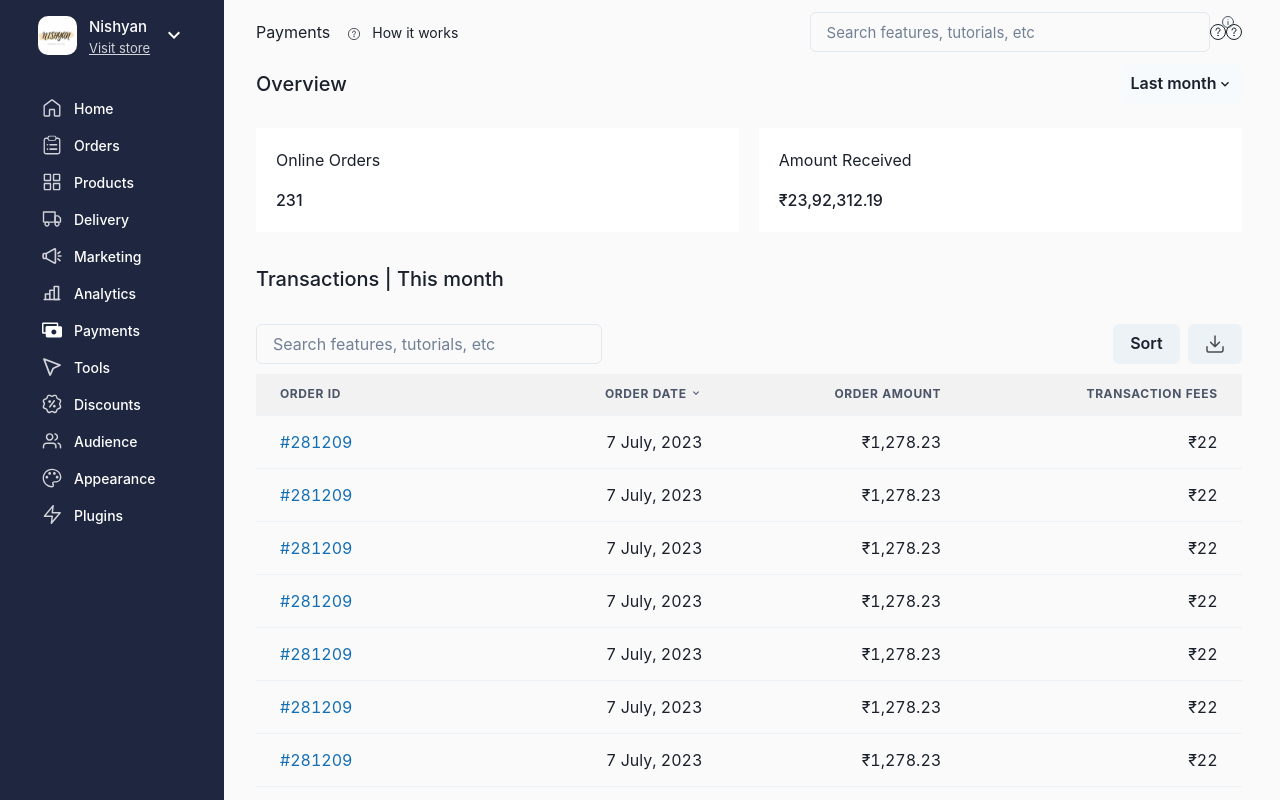
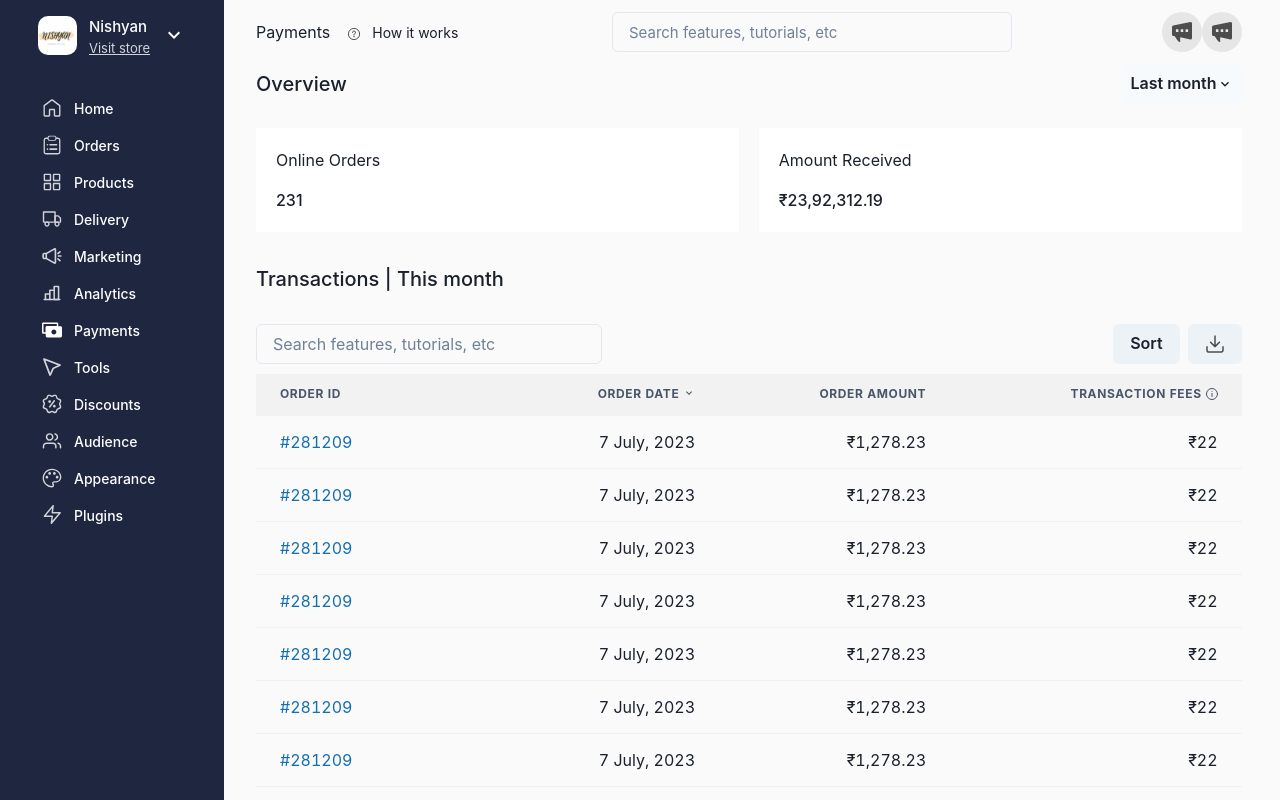
Before and after one commit to vineetkhemnani/Dukaan-assignment, a React (Vite) app: page / in a window 1280 px wide. Shown: the top 800 px of the page. Built offline with nearby package versions, Linux system fonts and the light colour scheme.

Commit message:
bug fixes

```diff
--- a/src/components/TopNav.jsx
+++ b/src/components/TopNav.jsx
@@ -10,14 +10,10 @@ import {
 
 const TopNav = () => {
   return (
-    <Flex
-      my={'12px'}
-      alignItems={'center'}
-      justifyContent={'space-between'}
-    >
-      <Flex flex={'1 1 0'}>
+    <Flex my={'12px'} alignItems={'center'} justifyContent={'space-between'}>
+      <Flex>
         <Text mr={'16px'}>Payments</Text>
-        <Icon mr={'6px'} mt={1.5} p={0.5} />{' '}
+        <Icon mr={'6px'} mt={1.5} p={0.5} />
         <Text px={1} mt={0.5} fontSize={'14px'}>
           How it works
         </Text>
@@ -28,8 +24,28 @@ const TopNav = () => {
         w={'400px'}
         fontSize={'15px'}
       ></Input>
-      <Icon />
-      <Icon />
+      <Flex>
+        <Box bg={'#E6E6E6'} borderRadius={'full'} p={'10px'}>
+          <div
+            dangerouslySetInnerHTML={{
+              __html: `
+<svg xmlns="http://www.w3.org/2000/svg" width="20" height="20" viewBox="0 0 20 20" fill="none">
+  <path d="M18.4211 0.0237288L1.11579 3.38234C0.463158 3.49896 0 4.1287 0 4.85174V12.5019C0 13.225 0.463158 13.8547 1.11579 13.9713L2.88421 14.3212C3.6 15.6273 4.94737 17.8897 6.75789 19.7323C7.36842 20.362 8.37895 19.8022 8.25263 18.8693C8.08421 17.6331 8.12632 16.3037 8.18947 15.3707L18.4211 17.3766C19.2421 17.5398 20 16.8401 20 15.9072V1.49312C20 0.560174 19.2421 -0.139537 18.4211 0.0237288ZM6.46316 9.6331C6.46316 9.88966 6.27368 10.0996 6.04211 10.0996H4.31579C4.08421 10.0996 3.89474 9.88966 3.89474 9.6331V7.72056C3.89474 7.464 4.08421 7.25408 4.31579 7.25408H6.04211C6.27368 7.25408 6.46316 7.464 6.46316 7.72056V9.6331ZM11.2842 9.6331C11.2842 9.88966 11.0947 10.0996 10.8632 10.0996H9.13684C8.90526 10.0996 8.71579 9.88966 8.71579 9.6331V7.72056C8.71579 7.464 8.90526 7.25408 9.13684 7.25408H10.8632C11.0947 7.25408 11.2842 7.464 11.2842 7.72056V9.6331ZM16.1263 9.6331C16.1263 9.88966 15.9368 10.0996 15.7053 10.0996H13.9789C13.7474 10.0996 13.5579 9.88966 13.5579 9.6331V7.72056C13.5579 7.464 13.7474 7.25408 13.9789 7.25408H15.6842C15.9158 7.25408 16.1053 7.464 16.1053 7.72056V9.6331H16.1263Z" fill="#4D4D4D"/>
+</svg>`,
+            }}
+          />
+        </Box>
+        <Box bg={'#E6E6E6'} borderRadius={'full'} p={'10px'}>
+          <div
+            dangerouslySetInnerHTML={{
+              __html: `
+<svg xmlns="http://www.w3.org/2000/svg" width="20" height="20" viewBox="0 0 20 20" fill="none">
+  <path d="M18.4211 0.0237288L1.11579 3.38234C0.463158 3.49896 0 4.1287 0 4.85174V12.5019C0 13.225 0.463158 13.8547 1.11579 13.9713L2.88421 14.3212C3.6 15.6273 4.94737 17.8897 6.75789 19.7323C7.36842 20.362 8.37895 19.8022 8.25263 18.8693C8.08421 17.6331 8.12632 16.3037 8.18947 15.3707L18.4211 17.3766C19.2421 17.5398 20 16.8401 20 15.9072V1.49312C20 0.560174 19.2421 -0.139537 18.4211 0.0237288ZM6.46316 9.6331C6.46316 9.88966 6.27368 10.0996 6.04211 10.0996H4.31579C4.08421 10.0996 3.89474 9.88966 3.89474 9.6331V7.72056C3.89474 7.464 4.08421 7.25408 4.31579 7.25408H6.04211C6.27368 7.25408 6.46316 7.464 6.46316 7.72056V9.6331ZM11.2842 9.6331C11.2842 9.88966 11.0947 10.0996 10.8632 10.0996H9.13684C8.90526 10.0996 8.71579 9.88966 8.71579 9.6331V7.72056C8.71579 7.464 8.90526 7.25408 9.13684 7.25408H10.8632C11.0947 7.25408 11.2842 7.464 11.2842 7.72056V9.6331ZM16.1263 9.6331C16.1263 9.88966 15.9368 10.0996 15.7053 10.0996H13.9789C13.7474 10.0996 13.5579 9.88966 13.5579 9.6331V7.72056C13.5579 7.464 13.7474 7.25408 13.9789 7.25408H15.6842C15.9158 7.25408 16.1053 7.464 16.1053 7.72056V9.6331H16.1263Z" fill="#4D4D4D"/>
+</svg>`,
+            }}
+          />
+        </Box>
+      </Flex>
     </Flex>
   )
 }
--- a/src/components/TransactionTable.jsx
+++ b/src/components/TransactionTable.jsx
@@ -55,7 +55,6 @@ const TransactionTable = () => {
           </Flex>
         </Flex>
         <Table variant="simple">
-          <TableCaption></TableCaption>
           <Thead bg={'#F2F2F2'}>
             <Tr>
               <Th w={'246px'}>Order Id</Th>
@@ -64,8 +63,8 @@ const TransactionTable = () => {
               </Th>
               <Th textAlign={'right'}>Order Amount</Th>
               <Th textAlign={'right'}>
-                Transaction fees{' '}
-                <InfoOutlineIcon ml={'4px'} position={'fixed'} top={4} />
+                Transaction fees
+                <InfoOutlineIcon ml={'4px'} mb={0.5}/>
               </Th>
             </Tr>
           </Thead>
```
